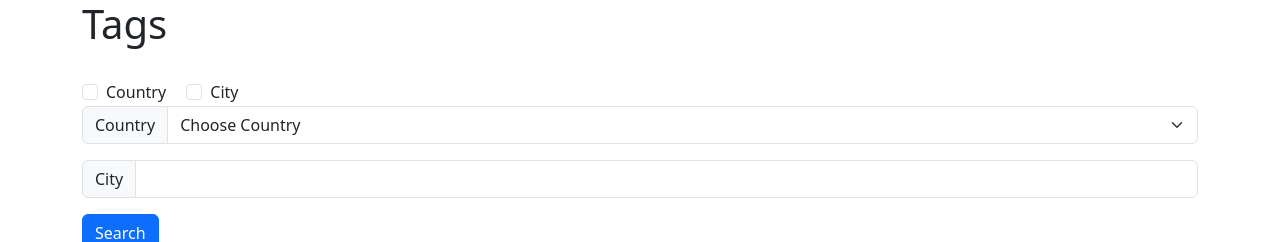
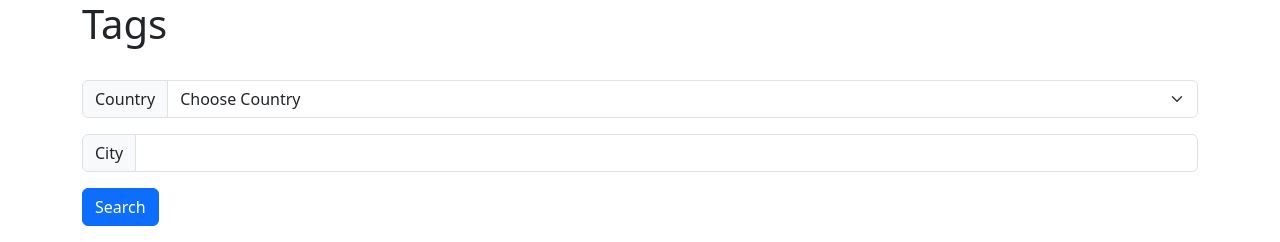
Before and after one commit to kuldeep7895/DBMS-Project, a Flask app: template templates/show_hotels.html in a window 1280 px wide. Shown: the top 242 px of the page. Run offline with Flask 2, Linux system fonts and the light colour scheme; the template is opened without the code that fills it, so the values that code supplies are empty; some libraries are stand-ins or nearby versions.

Commit message:
Removed error

```diff
--- a/app.py
+++ b/app.py
@@ -113,20 +113,20 @@ def show():
 	for i in con.fetchall():
 		result.extend(i)
 	data['country'] = result
-	print(data['country'][0])
+
 
 	if len(data['country'])<=0:
 		error = 1
 
 	if request.method == 'POST':
-		op1 = request.form.get('option1')
-		op2 = request.form.get('option2')
+#		op1 = request.form.get('option1')
+#		op2 = request.form.get('option2')
 
-
-		if op1 and op2:
+		print(request.form['country'],)
+		if not(request.form['country']=="Choose Country") and not(request.form['city']==""):
 			con.execute("SELECT hotelname, address, city, country FROM hotel_detail where country = '%s' and city = '%s' LIMIT 10 ;"%(request.form['country'],request.form['city']))
 
-		elif op1:
+		elif not(request.form['country']=="Choose Country"):
 			con.execute("SELECT hotelname, address, city, country FROM hotel_detail where country = '%s' LIMIT 10 ;"%(request.form['country']))
 			print(request.form.get('country'))
 			print(con.mogrify("SELECT hotelname, address, city, country FROM hotel_detail where country = '%s' LIMIT 10 ;"%(request.form['country'])))
@@ -139,7 +139,7 @@ def show():
 
 	data['error'] = error
 
-	print(data)
+	#print(data)
 	return render_template('show_hotels.html', data=data)
 
 
--- a/templates/show_hotels.html
+++ b/templates/show_hotels.html
@@ -10,15 +10,15 @@
       	<br>
 
 		<form action="" method="post">
-			<div class="form-check form-check-inline">
-				<input class="form-check-input" type="checkbox" id="inlineCheckbox1" name = "option1">
-				<label class="form-check-label" for="inlineCheckbox1">Country</label>
-			</div>
-
-			<div class="form-check form-check-inline">
-			  	<input class="form-check-input" type="checkbox" id="inlineCheckbox2" name = "option2">
-			  	<label class="form-check-label" for="inlineCheckbox2">City</label>
-			</div>
+<!--			<div class="form-check form-check-inline">-->
+<!--				<input class="form-check-input" type="checkbox" id="inlineCheckbox1" name = "option1">-->
+<!--				<label class="form-check-label" for="inlineCheckbox1">Country</label>-->
+<!--			</div>-->
+<!--			-->
+<!--			<div class="form-check form-check-inline">-->
+<!--			  	<input class="form-check-input" type="checkbox" id="inlineCheckbox2" name = "option2">-->
+<!--			  	<label class="form-check-label" for="inlineCheckbox2">City</label>-->
+<!--			</div>-->
 
 			<div class="input-group mb-3">
 				<label class="input-group-text" for="Country">Country</label>
```
